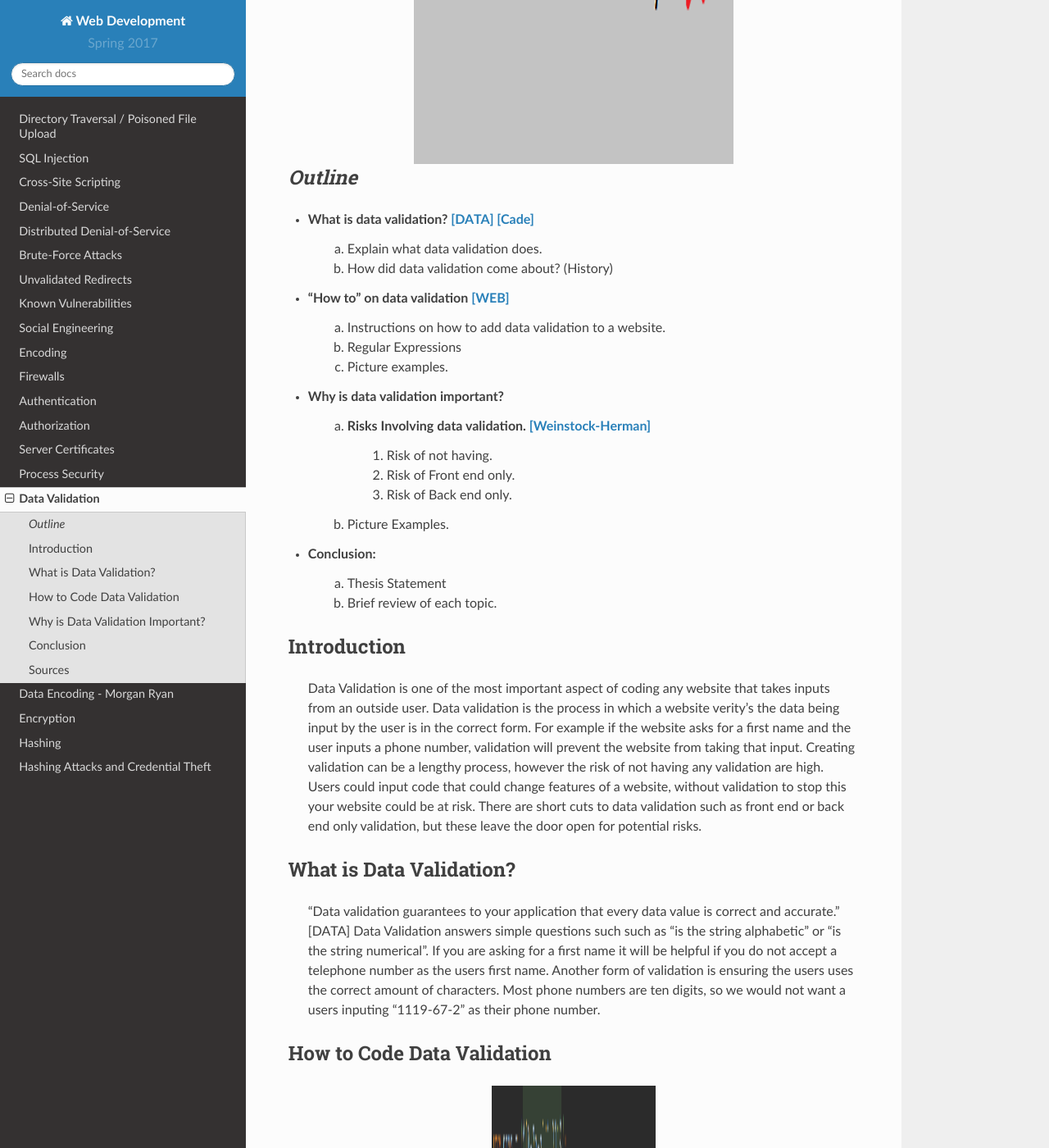
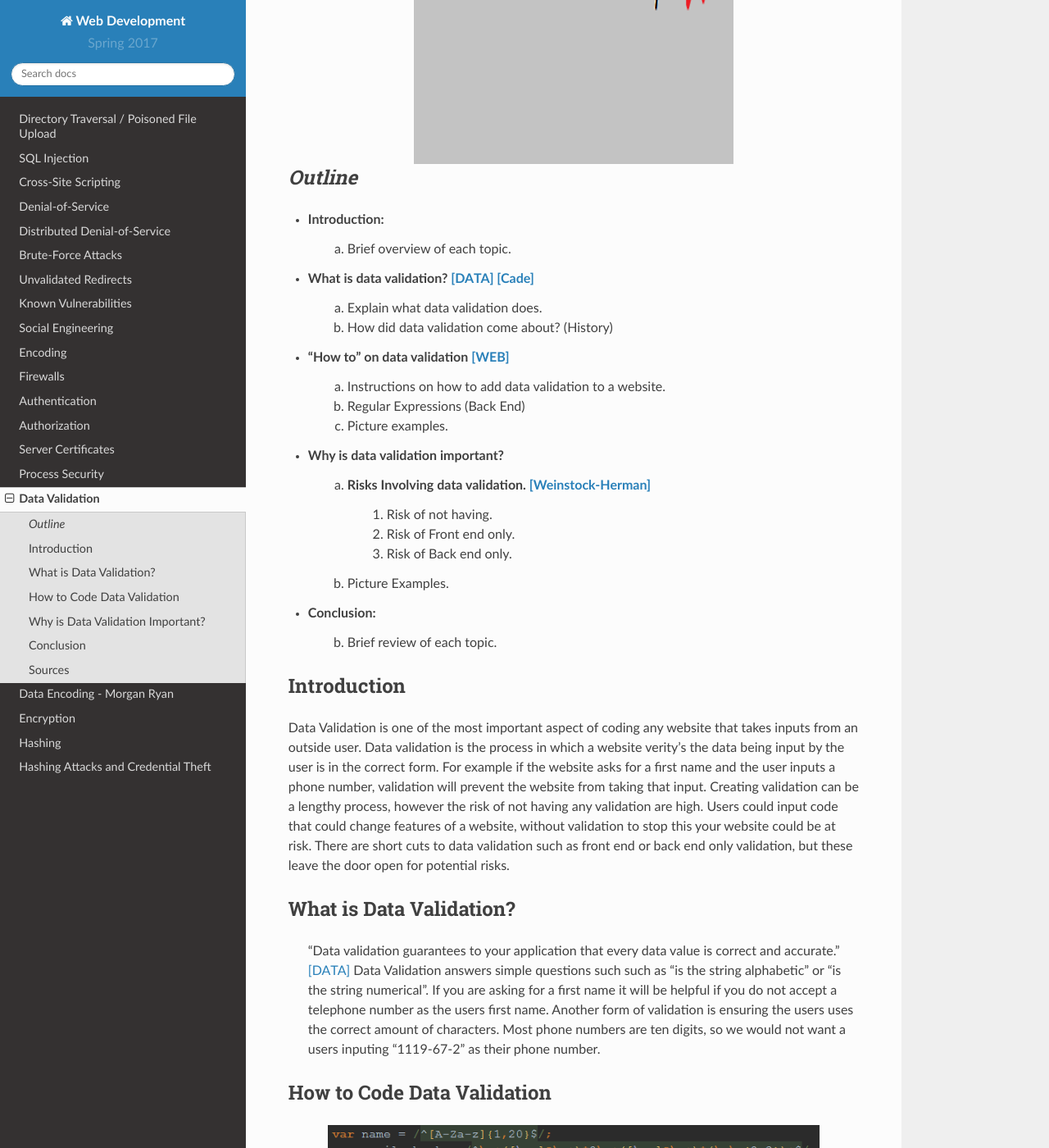
Before and after one commit to pvcraven/2017_web_security, a Sphinx documentation site: the page built from source/data_validation/data_validation.rst, in a window 1280 px wide and 1400 px high, scrolled down 698 px. Shown: the whole window at 82% size. Built offline with Sphinx 7.4.7 and the Read the Docs theme 2.0.0, drawn with Linux system fonts in a browser that asks for light colours.

Commit message:
Fixed image placement

```diff
--- a/source/data_validation/data_validation.rst
+++ b/source/data_validation/data_validation.rst
@@ -11,13 +11,14 @@
 
 *Outline*
 ^^^^^^^^^
-
+* Introduction:
+	a. Brief overview of each topic.
 * What is data validation? [DATA]_ [Cade]_
 	a. Explain what data validation does.
 	b. How did data validation come about? (History)
 * "How to" on data validation [WEB]_
 	a. Instructions on how to add data validation to a website.
-	b. Regular Expressions
+	b. Regular Expressions (Back End)
 	c. Picture examples.
 
 * Why is data validation important?
@@ -27,26 +28,26 @@
 		3. Risk of Back end only.
 	b. Picture Examples.
 * Conclusion:
-	a. Thesis Statement
 	b. Brief review of each topic.
 
 Introduction
 ^^^^^^^^^^^^
-	Data Validation is one of the most important aspect of coding any website
-	that takes inputs from an outside user. Data validation is the process in
-	which a website verity's the data being input by the user is in the correct
-	form. For example if the website asks for a first name and the user inputs a
-	phone number, validation will prevent the website from taking that input.
-	Creating validation can be a lengthy process, however the risk of not
-	having any validation are high. Users could input code that could change
-	features of a website, without validation to stop this your website could
-	be at risk. There are short cuts to data validation such as front end or
-	back end only validation, but these leave the door open for potential risks.
+
+Data Validation is one of the most important aspect of coding any website
+that takes inputs from an outside user. Data validation is the process in
+which a website verity's the data being input by the user is in the correct
+form. For example if the website asks for a first name and the user inputs a
+phone number, validation will prevent the website from taking that input.
+Creating validation can be a lengthy process, however the risk of not
+having any validation are high. Users could input code that could change
+features of a website, without validation to stop this your website could
+be at risk. There are short cuts to data validation such as front end or
+back end only validation, but these leave the door open for potential risks.
 
 What is Data Validation?
 ^^^^^^^^^^^^^^^^^^^^^^^^
 	"Data validation guarantees to your application that every data value is
-	correct and accurate." [DATA] Data Validation answers simple questions such
+	correct and accurate." [DATA]_ Data Validation answers simple questions such
 	such as "is the string alphabetic" or "is the string numerical". If you are
 	asking for a first name it will be helpful if you do not accept a telephone
 	number as the users first name. Another form of validation is ensuring the
@@ -57,8 +58,7 @@
 How to Code Data Validation
 ^^^^^^^^^^^^^^^^^^^^^^^^^^^
 .. image:: frontendCodeExample.png
-	:height: 700px
-	:width: 200px
+	:width: 600px
 	:align: center
 
 Why is Data Validation Important?
```
